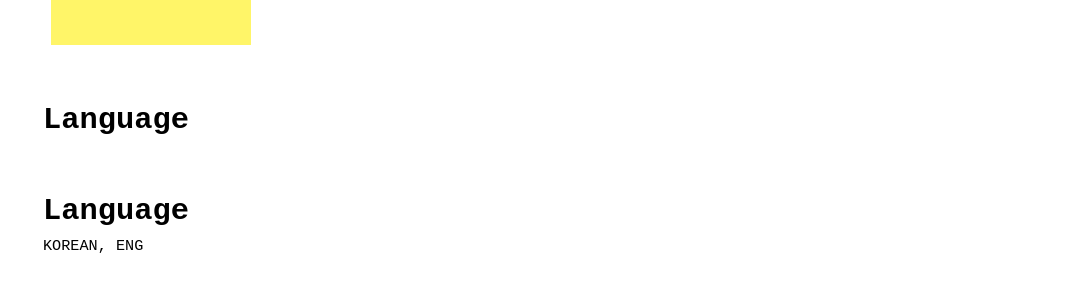
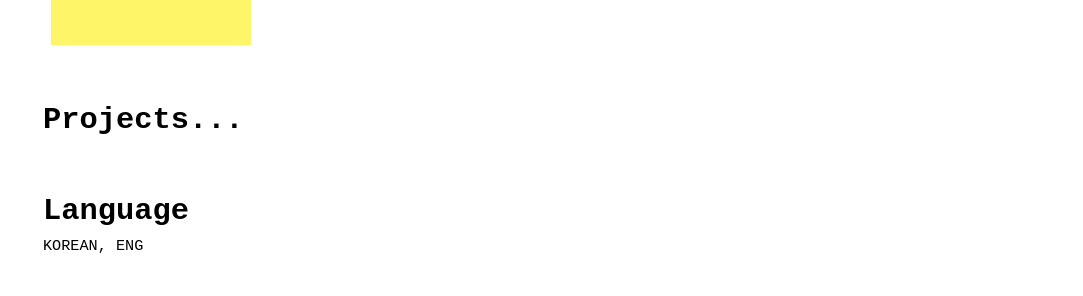
Before and after one commit to e-tart/YellTa.github.io, a Jekyll site: the page built from index.md, in a window 1280 px wide. Shown: the part 499-795 px from the top of the page, without its empty margins (197-1280 px from the left). Built offline with Jekyll 4.4.1, drawn with Linux system fonts in a browser that asks for light colours; nearby versions of some CDN libraries; some web fonts are replaced.

Commit message:
Add Projects... from home and writing Spring project

```diff
--- a/_layouts/home.html
+++ b/_layouts/home.html
@@ -20,7 +20,7 @@ layout: default
 
 <!--PROJECTS-->
 <span class="highlight">
-<h1>Language</h1>
+<h1>Projects...</h1>
 </span>
 <article>
 <!--  CHANGE THE NUMBER WANT TO SEE-->
```
Also changed, not shown: 2 other files.
